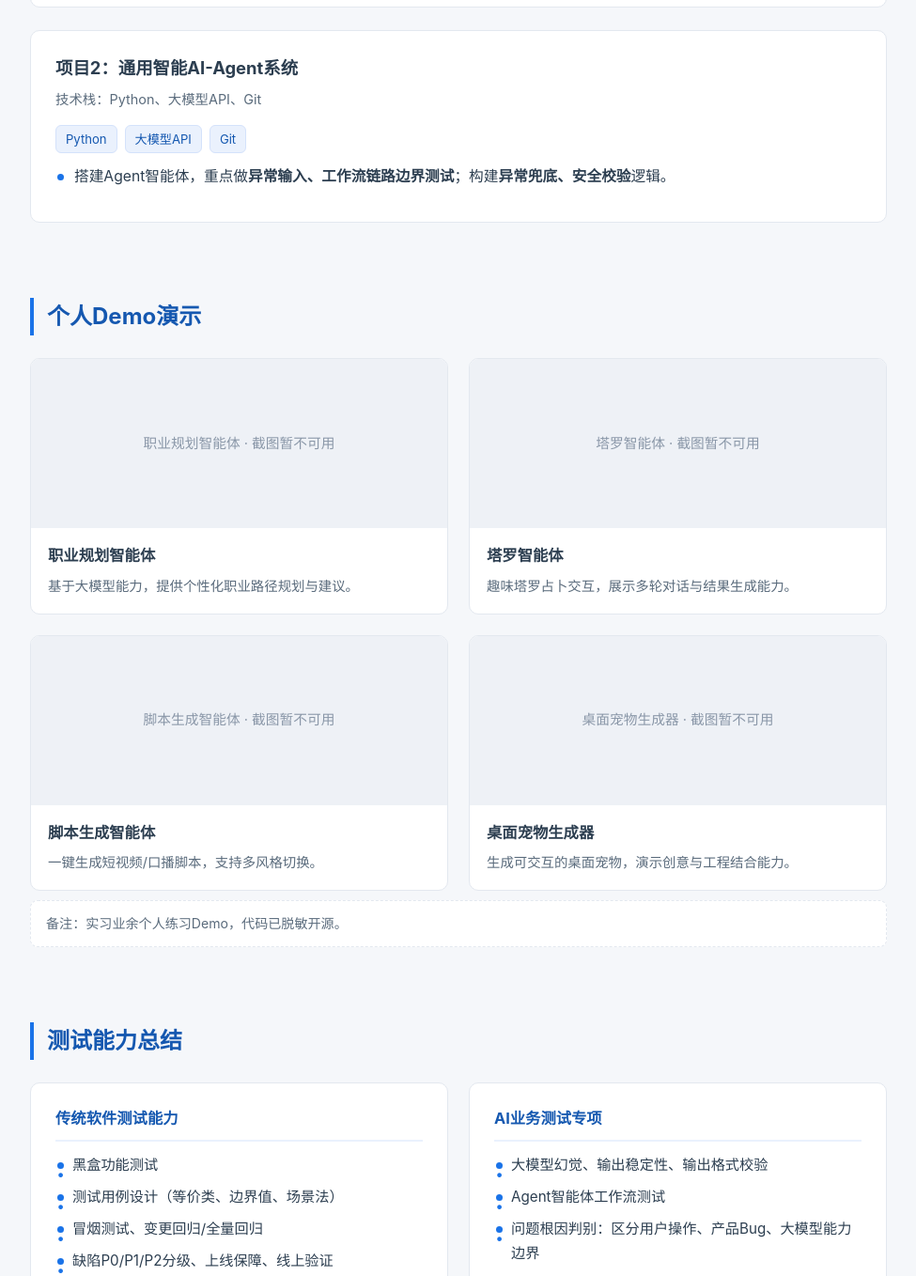
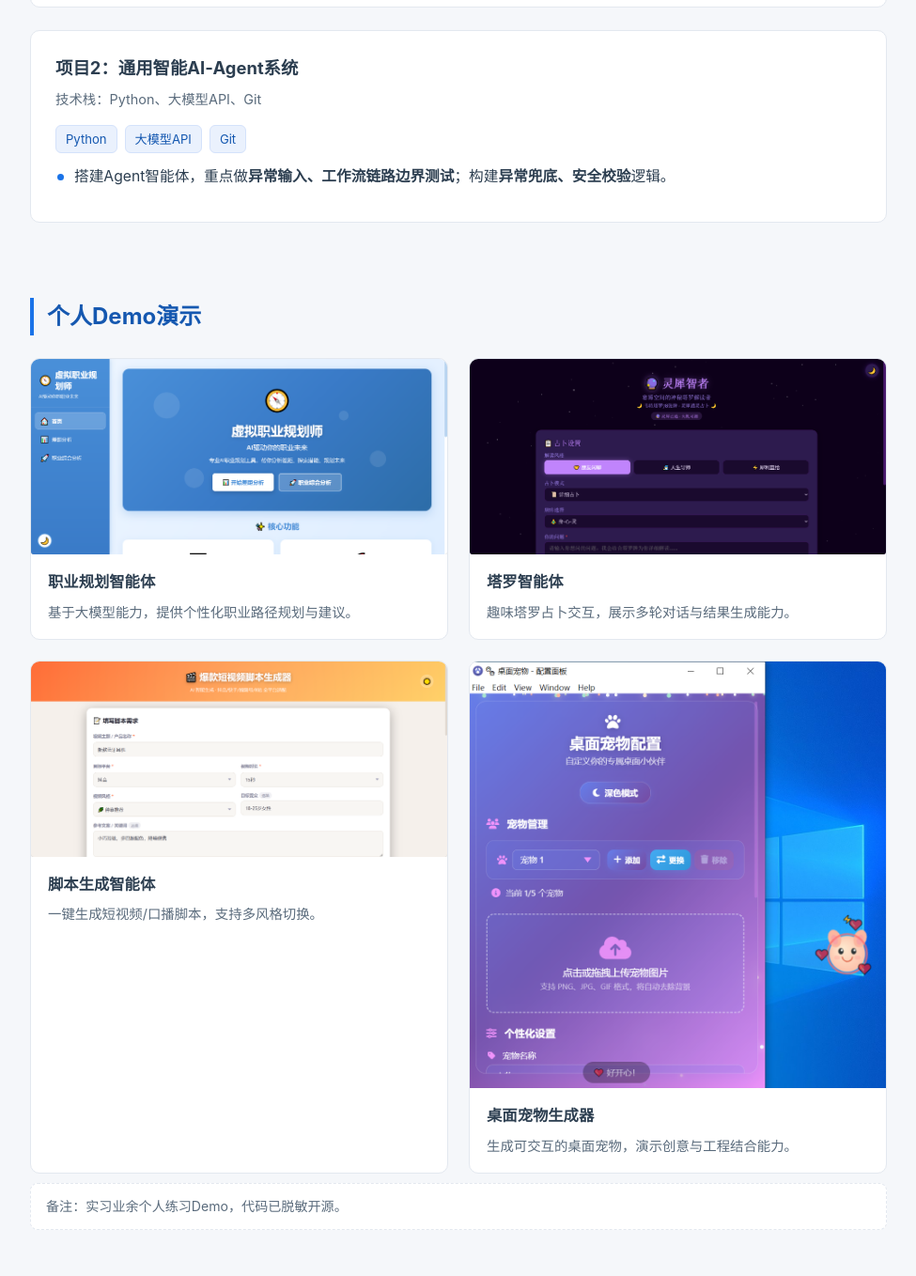
Before and after one commit to MOON-0805/ai-agent-practice-demo, a plain HTML site: page test_portfolio.html in a window 1280 px wide. Shown: the part 1280-2638 px from the top of the page at 94% size, without its empty margins (152-1127 px from the left). Drawn offline with Linux system fonts and the light colour scheme.

Commit message:
Update test_portfolio.html

```diff
--- a/test_portfolio.html
+++ b/test_portfolio.html
@@ -213,7 +213,7 @@
       </ul>
     </div>
     <div class="card">
-      <h3>项目2：通用智能AI-Agent系统</h3>
+      <h3>项目2：通用智能AI‑Agent系统</h3>
       <div class="sub">技术栈：Python、大模型API、Git</div>
       <div class="tech-tags">
         <span>Python</span><span>大模型API</span><span>Git</span>
@@ -231,7 +231,7 @@
     <div class="demo-grid">
       <div class="demo-item">
         <div class="demo-img">
-          <img src="./assets/career-planner/demo01.png" alt="职业规划智能体截图" onerror="this.style.display='none';this.nextElementSibling.style.display='flex';">
+          <img src="https://raw.githubusercontent.com/MOON-0805/ai-agent-practice-demo/main/assets/career-planner/首页1.png" alt="职业规划智能体截图" onerror="this.style.display='none';this.nextElementSibling.style.display='flex';">
           <div class="placeholder" style="display:none;">职业规划智能体 · 截图暂不可用</div>
         </div>
         <div class="demo-body">
@@ -241,7 +241,7 @@
       </div>
       <div class="demo-item">
         <div class="demo-img">
-          <img src="./assets/tarot-sage/demo01.png" alt="塔罗智能体截图" onerror="this.style.display='none';this.nextElementSibling.style.display='flex';">
+          <img src="https://raw.githubusercontent.com/MOON-0805/ai-agent-practice-demo/main/assets/tarot-sage/首页.png" alt="塔罗智能体截图" onerror="this.style.display='none';this.nextElementSibling.style.display='flex';">
           <div class="placeholder" style="display:none;">塔罗智能体 · 截图暂不可用</div>
         </div>
         <div class="demo-body">
@@ -251,7 +251,7 @@
       </div>
       <div class="demo-item">
         <div class="demo-img">
-          <img src="./assets/video-script-generator/demo01.png" alt="脚本生成智能体截图" onerror="this.style.display='none';this.nextElementSibling.style.display='flex';">
+          <img src="https://raw.githubusercontent.com/MOON-0805/ai-agent-practice-demo/main/assets/video-script-generator/页面.png" alt="脚本生成智能体截图" onerror="this.style.display='none';this.nextElementSibling.style.display='flex';">
           <div class="placeholder" style="display:none;">脚本生成智能体 · 截图暂不可用</div>
         </div>
         <div class="demo-body">
@@ -261,7 +261,7 @@
       </div>
       <div class="demo-item">
         <div class="demo-img">
-          <img src="./assets/desktop-pet-generator/demo01.png" alt="桌面宠物生成器截图" onerror="this.style.display='none';this.nextElementSibling.style.display='flex';">
+          <img src="https://raw.githubusercontent.com/MOON-0805/ai-agent-practice-demo/main/assets/desktop-pet-generator/页面1.png" alt="桌面宠物生成器截图" onerror="this.style.display='none';this.nextElementSibling.style.display='flex';">
           <div class="placeholder" style="display:none;">桌面宠物生成器 · 截图暂不可用</div>
         </div>
         <div class="demo-body">
@@ -307,7 +307,7 @@
 <!-- ========== 6. 页脚 ========== -->
 <footer>
   <div class="container">
-    <div><a href="https://github.com/your-github" target="_blank" rel="noopener">🔗 GitHub 仓库</a></div>
+    <div><a href="https://github.com/MOON-0805/ai-agent-practice-demo" target="_blank" rel="noopener">🔗 GitHub 仓库</a></div>
     <div class="copy">© 2026 钟莹莹 · 求职作品集 · 仅供校招面试使用</div>
   </div>
 </footer>
```
